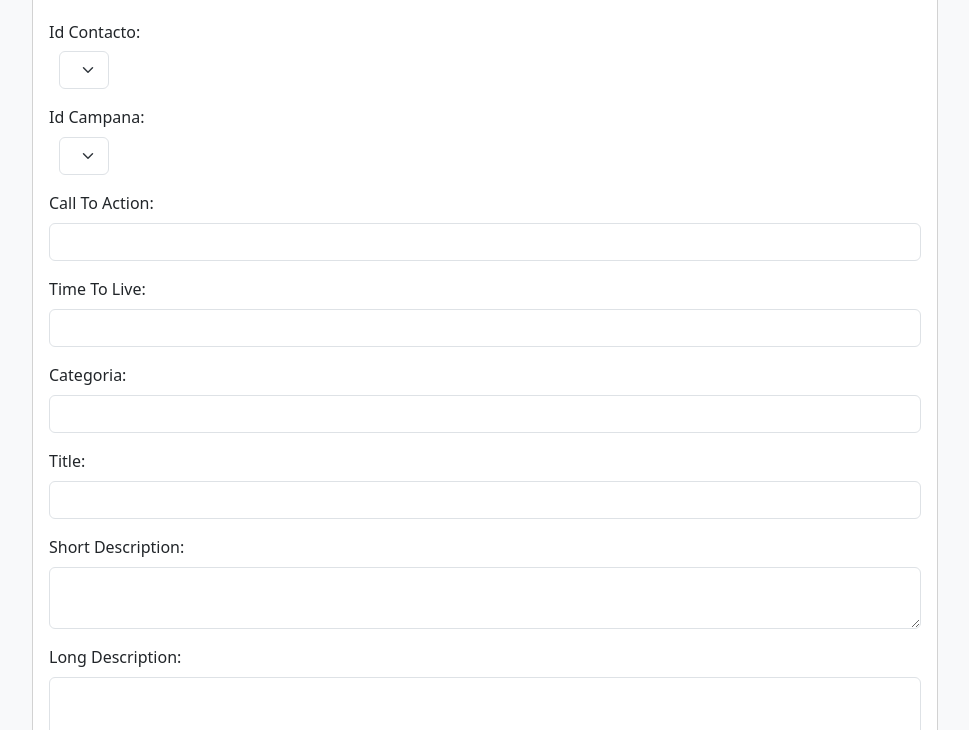
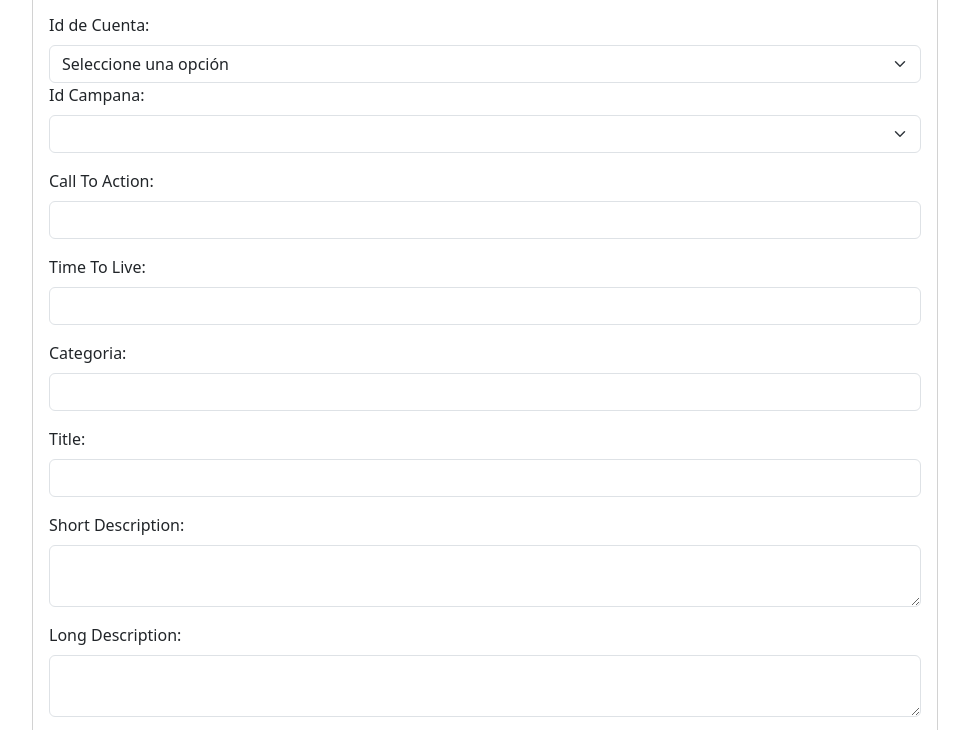
Before and after one commit to AndresVelandia93/CustomActivityPrisma, a website: page public/index.html in a window 1280 px wide. Shown: the part 67-797 px from the top of the page, without its empty margins (248-1217 px from the left). Drawn offline with nearby package versions, Linux system fonts and the light colour scheme.

Commit message:
Update index.html

```diff
--- a/public/index.html
+++ b/public/index.html
@@ -19,35 +19,21 @@
     requirejs(['js/customActivity'], function (customActivity) { });
   </script>
   <style>
-    body {
-      min-height: 100vh;
-      display: flex;
-      flex-direction: column;
+        .header {
+         color: #36A0FF;
+         font-size: 27px;
+         padding: 10px;
          }
-    .container {
-      flex: 1;
+        .bigicon {
+         font-size: 35px;
+         color: #36A0FF;
          }
-    .botao-inputs {
-      margin-bottom: 20px;
-    }
-    .close-btn {
-      font-size: 30px;
-      font-weight: bold;
-      color: #c0c0c0;
-      cursor: pointer;
-    }
-    .close-btn:focus,
-    .close-btn:hover {
-      opacity: 1;
-      color: #000;
-    }
-    .custom-select {
-      width: 50px;
-      margin-left: 10px;
+        .form-control::placeholder {
+          color:#BDBDBD;
         }
 </style>
 </head>
-<body class="bg-light">
+<body>
   <div class="container d-flex justify-content-center align-items-center">
     <div class="row w-100">
       <div class="col-md-10 offset-md-2">
@@ -60,13 +46,11 @@
               <div class="col-12">
                 <form action="">
                   <!-- Contacto -->
-                  <label for="LabelIdContacto" class="col-sm-2 col-form-label">Id Contacto:</label>
-                  <div id="LabelIdContacto" class="mb-3 row">
-                    <div class="col-sm-10 d-flex">
-                      <select id="SelectContacto" name="SelectContacto" class="form-select custom-select">
+                  <div class="form-group">
+                        <label for="LabelIdContacto" class="form-label">Id de Cuenta:</label>
+                        <select class="form-select" id="SelectContacto" name="SelectContacto" >
                            <option disabled selected>Seleccione una opción</option>
                         </select>
-                    </div>
                   </div>
                   <!-- ID_CAMPANA -->
                   <div id="To" class="mb-3">
```
Lines whose indentation alone changed are shown as unchanged.
